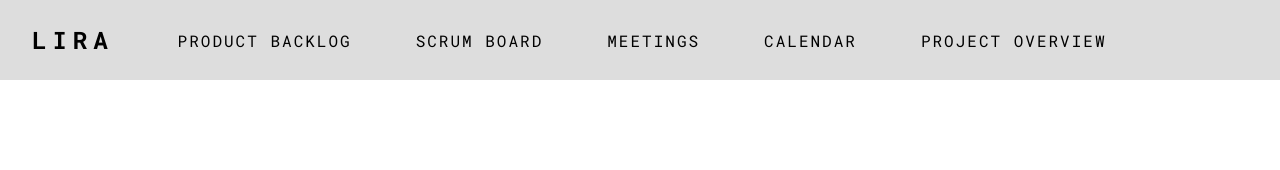
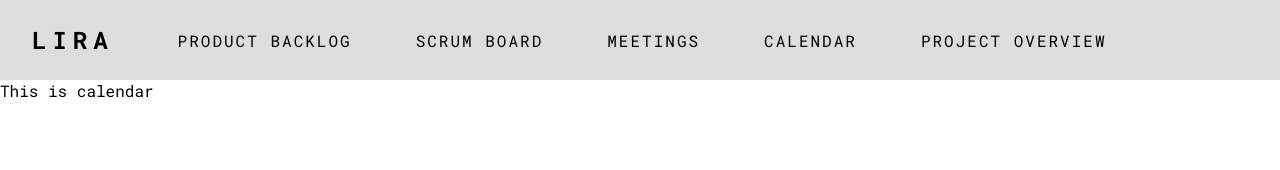
Before and after one commit to nefarious-onion/Scrum-Team-Management-App, a React (Create React App) app in the folder frontend/: page /calendar in a window 1280 px wide. Shown: the top 170 px of the page. Built offline with nearby package versions, Linux system fonts and the light colour scheme.

Commit message:
Add calendar component to app

```diff
--- a/frontend/src/components/App.js
+++ b/frontend/src/components/App.js
@@ -5,6 +5,7 @@ import Landing from './Landing/Landing';
 import Meetings from './Meetings/Meetings';
 import { BrowserRouter as Router, Route, Switch } from 'react-router-dom';
 import NavBar from './NavBar/NavBar';
+import Calendar from './Calendar/Calendar';
 
 const App = () => {
   return (
@@ -16,7 +17,7 @@ const App = () => {
           <Route path="/backlog" component={BacklogView} />
           <Route path="/scrumboard" component={ScrumboardView} />
           <Route path="/meetings" component={Meetings} />
-          <Route path="/calendar" />
+          <Route path="/calendar" component={Calendar} />
           <Route path="/overview" />
         </Switch>
       </main>
--- /dev/null
+++ b/frontend/src/components/Calendar/Calendar.js
@@ -0,0 +1,11 @@
+import React from 'react';
+
+const Calendar = () => {
+    return (
+        <div>
+            This is calendar
+        </div>
+    );
+}
+
+export default Calendar;
```
Also changed, not shown: frontend/src/components/Calendar/Calendar.css (added).
